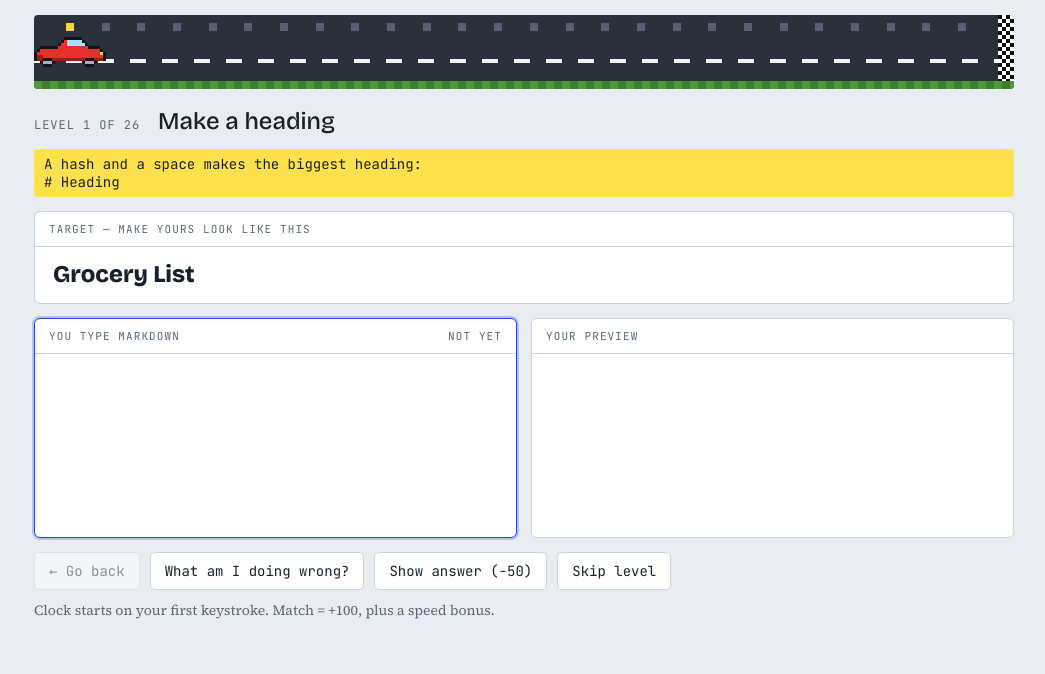
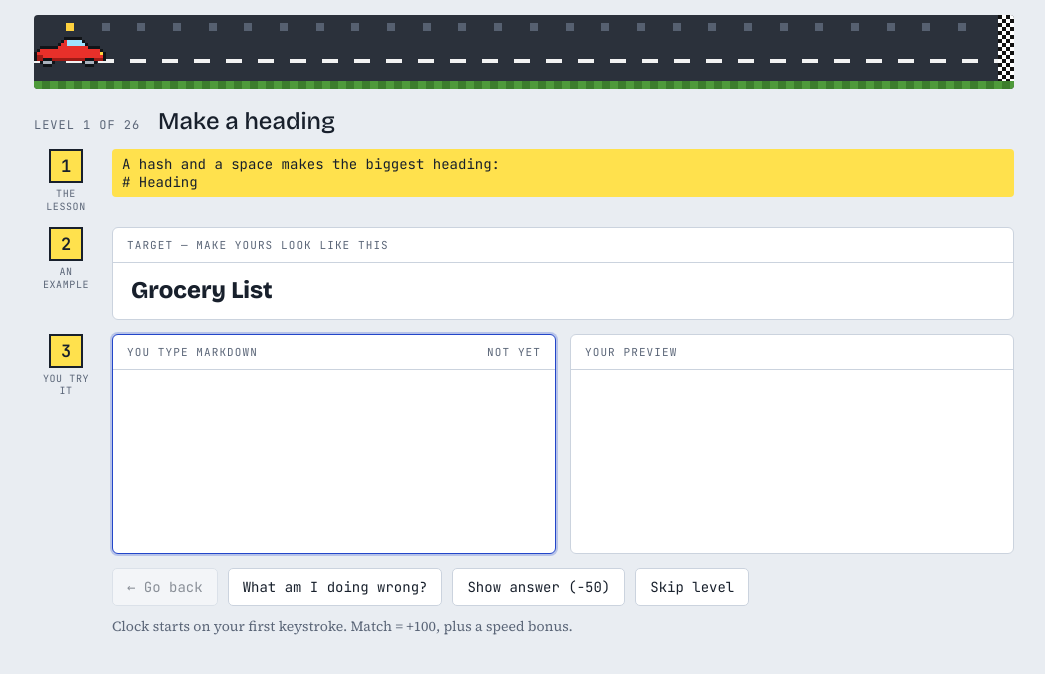
Before and after one commit to nkostelnik/markdown-speedrun, a plain HTML site: page index.html in a window 1280 px wide. Shown: the part 150-824 px from the top of the page, without its empty margins (116-1161 px from the left). Drawn offline with nearby package versions, Linux system fonts and the light colour scheme.

Commit message:
Add numbered steps to each level

```diff
--- a/index.html
+++ b/index.html
@@ -52,11 +52,22 @@ button:disabled:hover{border-color:var(--line)}
 .lesson .lvl{font-family:var(--mono);font-size:12px;letter-spacing:.08em;text-transform:uppercase;color:var(--muted)}
 .lesson h2{font-family:var(--display);font-weight:500;font-size:24px;margin:0;text-wrap:balance}
 .rule{font-family:var(--mono);font-size:14px;background:var(--hi);color:var(--hi-ink);padding:6px 10px;border-radius:4px;white-space:pre-wrap}
-.board{display:grid;grid-template-columns:1fr 1fr;gap:14px}
-@media (max-width:720px){.board{grid-template-columns:1fr}}
+.step{display:grid;grid-template-columns:64px 1fr;gap:14px;align-items:start}
+.stepno{display:flex;flex-direction:column;align-items:center;gap:5px}
+.stepno b{font-family:var(--mono);font-size:17px;font-weight:600;width:34px;height:34px;display:grid;place-items:center;background:var(--hi);color:var(--hi-ink);border:2px solid var(--ink)}
+.stepno span{font-family:var(--mono);font-size:10px;letter-spacing:.06em;text-transform:uppercase;color:var(--muted);text-align:center;line-height:1.25}
+.panes{display:grid;grid-template-columns:1fr 1fr;gap:14px}
+@media (max-width:720px){
+  .panes{grid-template-columns:1fr}
+  .step{grid-template-columns:1fr;gap:8px}
+  .stepno{flex-direction:row;justify-content:flex-start;gap:10px}
+  .stepno b{width:28px;height:28px;font-size:15px}
+  .stepno:empty{display:none}
+}
 .pane{background:var(--panel);border:1px solid var(--line);border-radius:6px;display:flex;flex-direction:column;min-height:220px}
 .pane .tag{font-family:var(--mono);font-size:11px;letter-spacing:.1em;text-transform:uppercase;color:var(--muted);padding:10px 14px;border-bottom:1px solid var(--line);display:flex;justify-content:space-between}
-.pane.target{grid-column:1/-1;min-height:0}
+.pane.tight{min-height:0}
+.step:has(> .hint[hidden]){display:none}
 .rendered{padding:14px 18px;line-height:1.5;overflow-wrap:anywhere}
 .rendered > :first-child{margin-top:0}.rendered > :last-child{margin-bottom:0}
 .rendered h1,.rendered h2,.rendered h3{font-family:var(--display);line-height:1.15;margin:.2em 0 .4em}
@@ -122,12 +133,20 @@ button.primary{background:var(--ink);color:var(--ground);border-color:var(--ink)
       <span class="lvl" id="lvl">Level 1 of 26</span>
       <h2 id="title">Make a heading</h2>
     </div>
+    <div class="step">
+      <div class="stepno"><b>1</b><span>The lesson</span></div>
       <div class="rule" id="rule"></div>
-    <div class="board">
-      <div class="pane target">
+    </div>
+    <div class="step">
+      <div class="stepno"><b>2</b><span>An example</span></div>
+      <div class="pane tight">
         <div class="tag"><span>Target — make yours look like this</span></div>
         <div class="rendered" id="target"></div>
       </div>
+    </div>
+    <div class="step">
+      <div class="stepno"><b>3</b><span>You try it</span></div>
+      <div class="panes">
         <div class="pane">
           <div class="tag"><span>You type markdown</span><span class="status" id="status">not yet</span></div>
           <textarea id="input" spellcheck="false" autocomplete="off" aria-label="Markdown input"></textarea>
@@ -137,14 +156,15 @@ button.primary{background:var(--ink);color:var(--ground);border-color:var(--ink)
           <div class="rendered" id="preview"></div>
         </div>
       </div>
-    <div class="actions">
+    </div>
+    <div class="step"><div class="stepno"></div><div class="actions">
       <button id="back">← Go back</button>
       <button id="why">What am I doing wrong?</button>
       <button id="reveal">Show answer (−50)</button>
       <button id="skip">Skip level</button>
       <span class="note">Clock starts on your first keystroke. Match = +100, plus a speed bonus.</span>
-    </div>
-    <div class="hint" id="hint" hidden></div>
+    </div></div>
+    <div class="step"><div class="stepno"></div><div class="hint" id="hint" hidden></div></div>
   </section>
 
   <section id="end" class="end" hidden>
```
Lines whose indentation alone changed are shown as unchanged.
